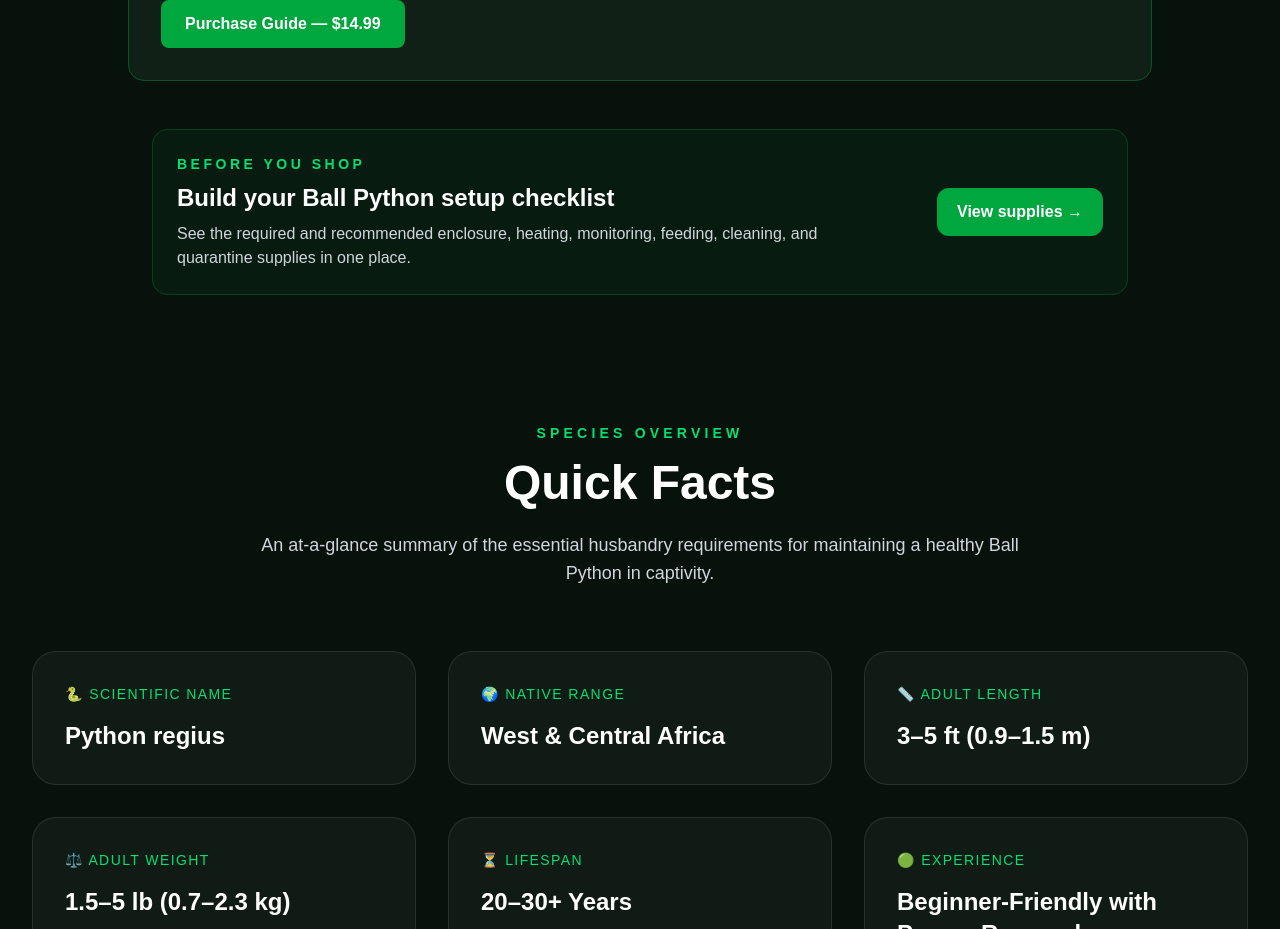
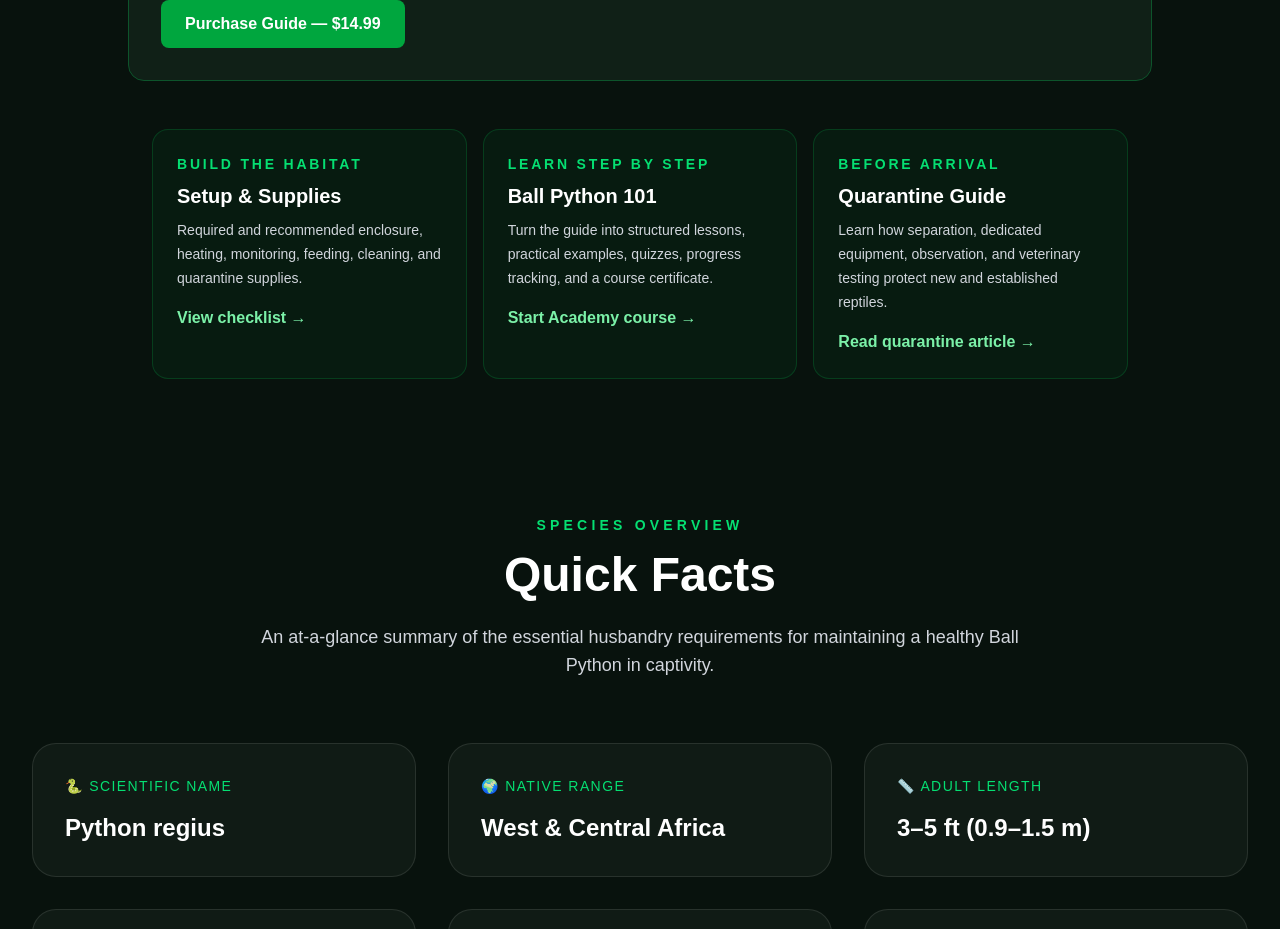
Before and after one commit to scalesandtailsrescue72-star/scaleswiki, a Next.js app: page /species/ball-python in a window 1280 px wide. Shown: the part 2580-3509 px from the top of the page. Built offline with nearby package versions, Linux system fonts and the light colour scheme.

Commit message:
Connect Ball Python guide to Academy and quarantine resources

```diff
--- a/app/species/ball-python/page.tsx
+++ b/app/species/ball-python/page.tsx
@@ -1,3 +1,4 @@
+import type { Metadata } from "next";
 import Link from "next/link";
 import { GuideContents } from "@/app/components/ui/GuideContents";
 import { GuideDownloadCard } from "@/app/components/ui/GuideDownloadCard";
@@ -23,6 +24,18 @@ import { CommonMistakes } from "./components/CommonMistakes";
 import { FAQ } from "./components/FAQ";
 import { References } from "./components/References";
 
+export const metadata: Metadata = {
+  title: "Ball Python Care Guide",
+  description: "Evidence-informed Ball Python husbandry covering enclosure design, heating, humidity, lighting, feeding, handling, health, supplies, and preventive care.",
+  alternates: { canonical: "/species/ball-python" },
+  openGraph: {
+    type: "article",
+    title: "Ball Python Care Guide | ScalesWiki",
+    description: "A practical, evidence-informed Ball Python husbandry reference from ScalesWiki.",
+    url: "/species/ball-python",
+  },
+};
+
 export default function BallPythonPage() {
   return (
     <main className="min-h-screen bg-[#08120D] text-white">
@@ -31,14 +44,28 @@ export default function BallPythonPage() {
       <PublicationHeader />
       <GuideDownloadCard />
 
-      <section className="mx-auto max-w-5xl px-6 pb-8">
-        <div className="rounded-2xl border border-green-500/20 bg-green-500/5 p-6 sm:flex sm:items-center sm:justify-between sm:gap-6">
-          <div>
-            <p className="text-sm font-semibold uppercase tracking-[0.25em] text-green-400">Before you shop</p>
-            <h2 className="mt-2 text-2xl font-semibold">Build your Ball Python setup checklist</h2>
-            <p className="mt-2 max-w-2xl text-gray-300">See the required and recommended enclosure, heating, monitoring, feeding, cleaning, and quarantine supplies in one place.</p>
-          </div>
-          <Link href="/shop/ball-python-supplies" className="mt-5 inline-flex shrink-0 rounded-xl bg-green-600 px-5 py-3 font-semibold transition hover:bg-green-500 sm:mt-0">View supplies →</Link>
+      <section className="mx-auto max-w-5xl px-6 pb-10">
+        <div className="grid gap-4 md:grid-cols-3">
+          <Link href="/shop/ball-python-supplies" className="rounded-2xl border border-green-500/20 bg-green-500/5 p-6 transition hover:border-green-400/50 hover:bg-green-500/10 focus-visible:outline-none focus-visible:ring-2 focus-visible:ring-green-400">
+            <p className="text-sm font-semibold uppercase tracking-[0.2em] text-green-400">Build the habitat</p>
+            <h2 className="mt-2 text-xl font-semibold">Setup & Supplies</h2>
+            <p className="mt-2 text-sm leading-6 text-gray-300">Required and recommended enclosure, heating, monitoring, feeding, cleaning, and quarantine supplies.</p>
+            <p className="mt-4 font-semibold text-green-300">View checklist →</p>
+          </Link>
+
+          <Link href="/academy/ball-python" className="rounded-2xl border border-green-500/20 bg-green-500/5 p-6 transition hover:border-green-400/50 hover:bg-green-500/10 focus-visible:outline-none focus-visible:ring-2 focus-visible:ring-green-400">
+            <p className="text-sm font-semibold uppercase tracking-[0.2em] text-green-400">Learn step by step</p>
+            <h2 className="mt-2 text-xl font-semibold">Ball Python 101</h2>
+            <p className="mt-2 text-sm leading-6 text-gray-300">Turn the guide into structured lessons, practical examples, quizzes, progress tracking, and a course certificate.</p>
+            <p className="mt-4 font-semibold text-green-300">Start Academy course →</p>
+          </Link>
+
+          <Link href="/articles/quarantine-for-new-reptiles" className="rounded-2xl border border-green-500/20 bg-green-500/5 p-6 transition hover:border-green-400/50 hover:bg-green-500/10 focus-visible:outline-none focus-visible:ring-2 focus-visible:ring-green-400">
+            <p className="text-sm font-semibold uppercase tracking-[0.2em] text-green-400">Before arrival</p>
+            <h2 className="mt-2 text-xl font-semibold">Quarantine Guide</h2>
+            <p className="mt-2 text-sm leading-6 text-gray-300">Learn how separation, dedicated equipment, observation, and veterinary testing protect new and established reptiles.</p>
+            <p className="mt-4 font-semibold text-green-300">Read quarantine article →</p>
+          </Link>
         </div>
       </section>
 
```
